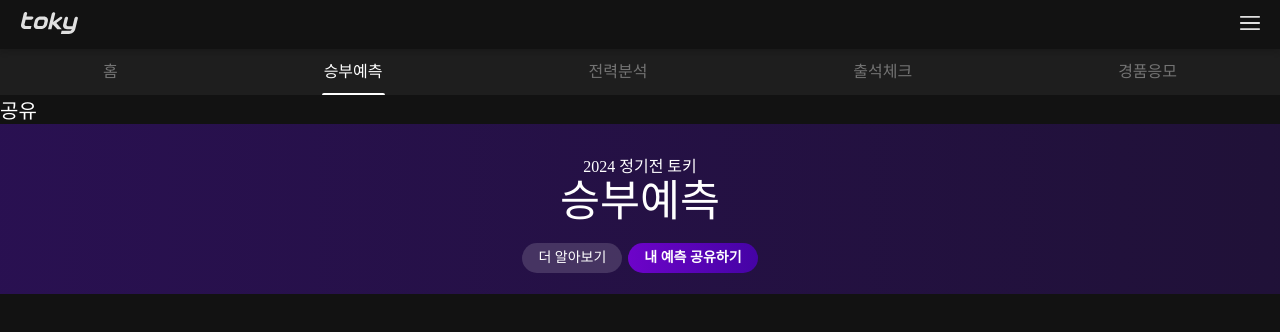
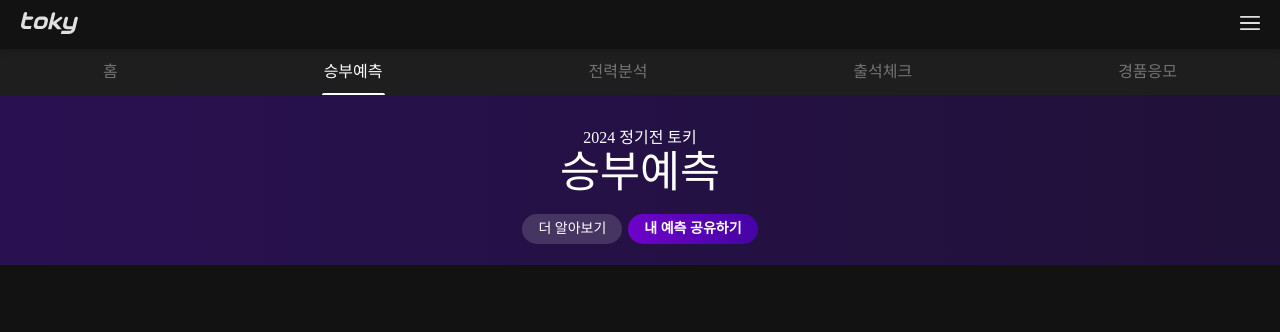
Before and after one commit to DevKor-github/toky-front-v2, a Next.js app: page /bets in a window 1280 px wide. Shown: the top 332 px of the page. Built offline with nearby package versions, Linux system fonts and the light colour scheme.

Commit message:
mod: Prediction Banner 버튼에 Share Btn 통합

```diff
--- a/app/bets/page.tsx
+++ b/app/bets/page.tsx
@@ -18,10 +18,7 @@ export default function Bets() {
       <MainTopBar />
       <NavigationBar />
       <Wrapper>
-        <button style={{ color: 'white', fontSize: '20px' }} onClick={openModal}>
-          공유
-        </button>
-        <PredictionBanner />
+        <PredictionBanner shareHandler={openModal} />
       </Wrapper>
     </div>
   );
--- a/components/PredictionBanner/PredictionBanner.tsx
+++ b/components/PredictionBanner/PredictionBanner.tsx
@@ -4,7 +4,10 @@ import ActionButton from '@/components/ActionButton';
 import { Flex } from '@/libs/design-system/flex';
 import styled from 'styled-components';
 
-export function PredictionBanner() {
+interface PredictionBannerProps {
+  shareHandler: () => void;
+}
+export function PredictionBanner({ shareHandler }: PredictionBannerProps) {
   return (
     <Wrapper>
       <Title>
@@ -12,8 +15,8 @@ export function PredictionBanner() {
         <div style={{ fontSize: '16px' }}>2024 정기전 토키</div>
         <div style={{ fontSize: '43.5px' }}>승부예측</div>
       </Title>
-      {/* TODO: 버튼에 액션 적용 */}
       <Flex $gap="6px">
+        {/* TODO: 더 알아보기 버튼에 액션 적용 */}
         <ActionButton color="white" bgColor="#FFFFFF26" fontSize="14px" padding="8px 16px" borderRadius="99px">
           더 알아보기
         </ActionButton>
@@ -24,6 +27,7 @@ export function PredictionBanner() {
           padding="8px 16px"
           borderRadius="99px"
           fontWeight="700"
+          onClick={shareHandler}
         >
           내 예측 공유하기
         </ActionButton>
```
